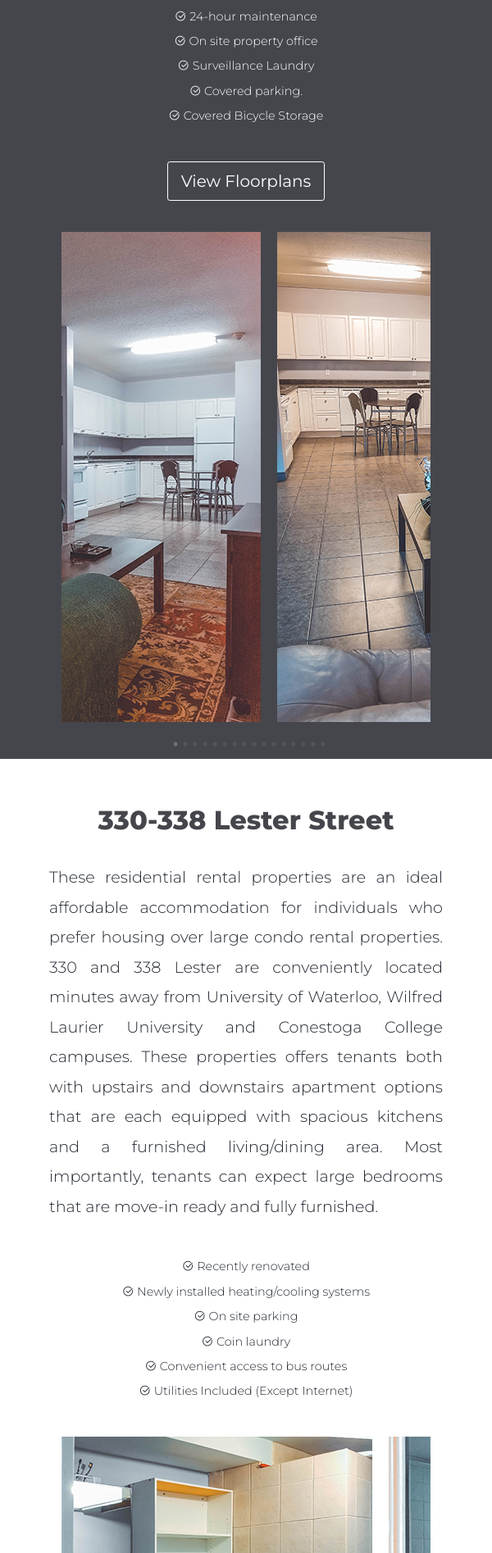
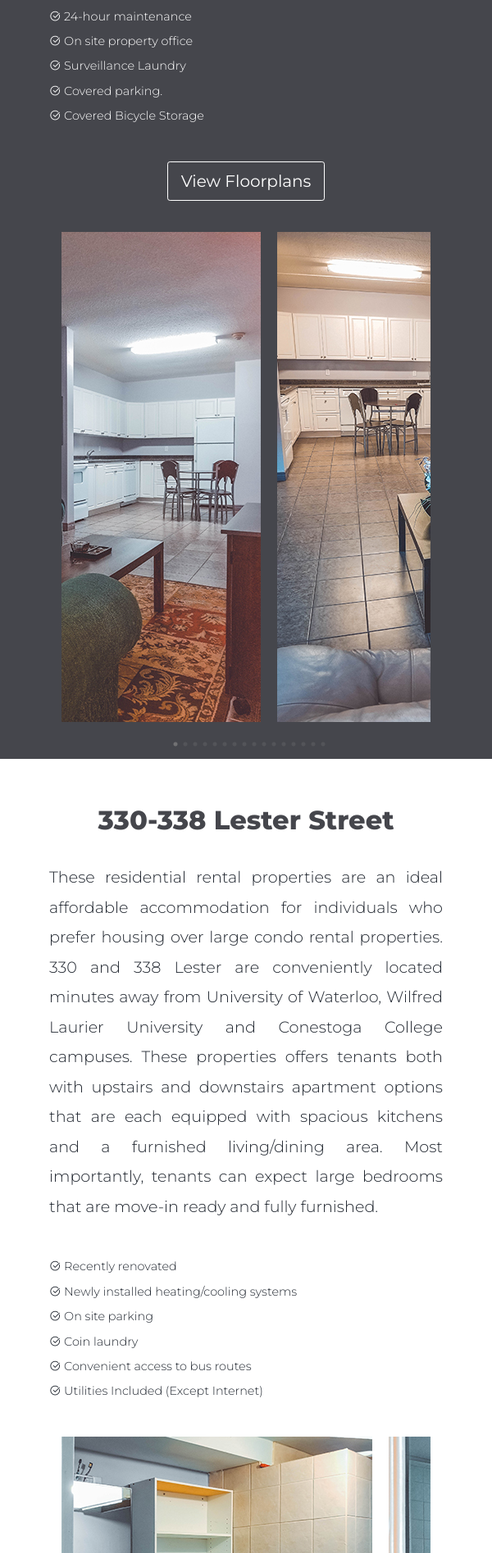
Before and after one commit to milantrkulja/bktest, a plain HTML site: page properties.html in a window 600 px wide. Shown: the part 2505-4400 px from the top of the page at 82% size. Drawn offline with nearby package versions, Linux system fonts and the light colour scheme.

Commit message:
Add files via upload

```diff
--- a/css/mstyles.css
+++ b/css/mstyles.css
@@ -173,7 +173,7 @@
 #building-features p{
   font-size: 0.8rem;
   line-height: 0.6;
-  text-align: center;
+  text-align: left;
 }
 
 .floor-button {
@@ -206,12 +206,16 @@
 #housing-features p{
   font-size: 0.8rem;
   line-height: 0.6;
-  text-align: center;
+  text-align: left;
 }
 
 .housing-gallery-item {
   max-height: calc(100vw);
 }
 
+.housing-gallery{
+  margin-bottom: 6rem;
+}
+
 
 }
--- a/css/tstyles.css
+++ b/css/tstyles.css
@@ -173,7 +173,7 @@ body {
 #building-features p {
   font-size: 0.9rem;
   line-height: 1;
-  text-align: center;
+  text-align: left;
 }
 
 .floor-button {
@@ -206,7 +206,7 @@ body {
 #housing-features p {
   font-size: 0.9rem;
   line-height: 1;
-  text-align: center;
+  text-align: left;
 }
 
 .housing-gallery-item {
--- a/properties.html
+++ b/properties.html
@@ -142,7 +142,7 @@
     </div>
   </section>
 
-  <section id="housing" data-aos="fade-up" data-aos-offset="300">
+  <section id="housing" data-aos="fade-right">
     <h3>330-338 Lester Street</h3>
     <p>These residential rental properties are an ideal affordable accommodation for individuals who prefer housing over large condo rental properties. 330 and 338 Lester are conveniently located minutes away from University of Waterloo, Wilfred
       Laurier University and Conestoga College campuses. These properties offers tenants both with upstairs and downstairs apartment options that are each equipped with spacious kitchens and a furnished living/dining area. Most importantly, tenants
```
Also changed, not shown: images/favicon.ico.
